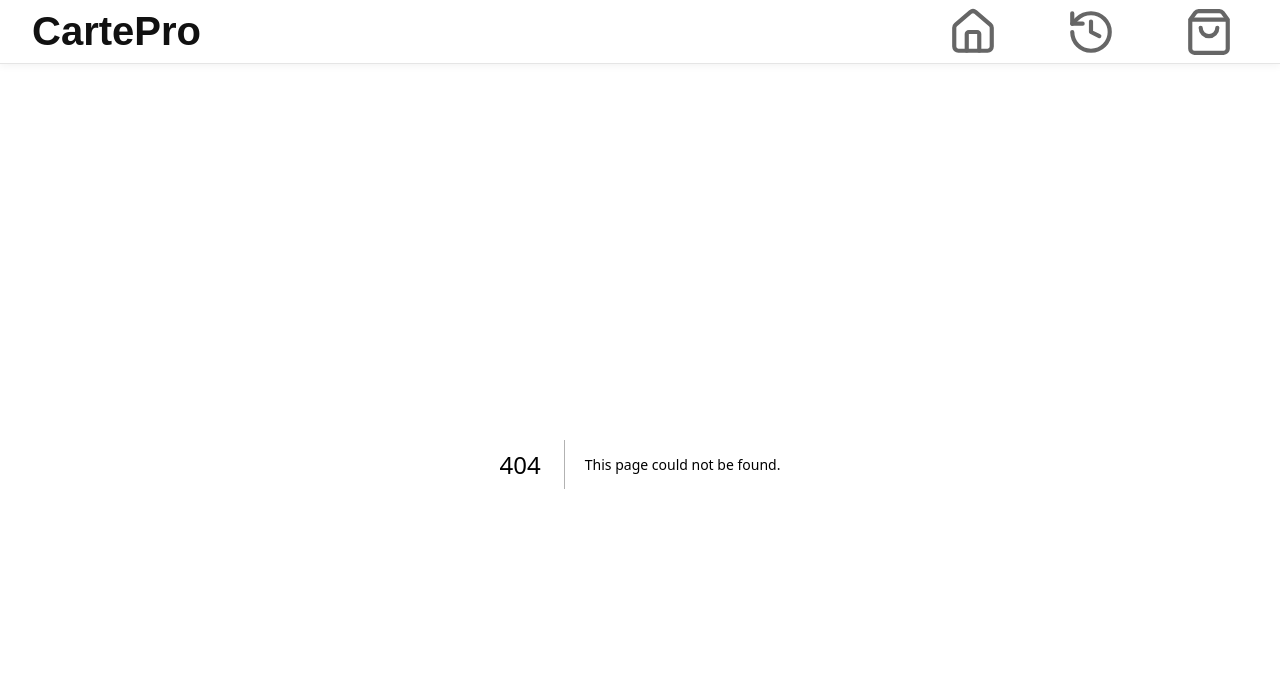
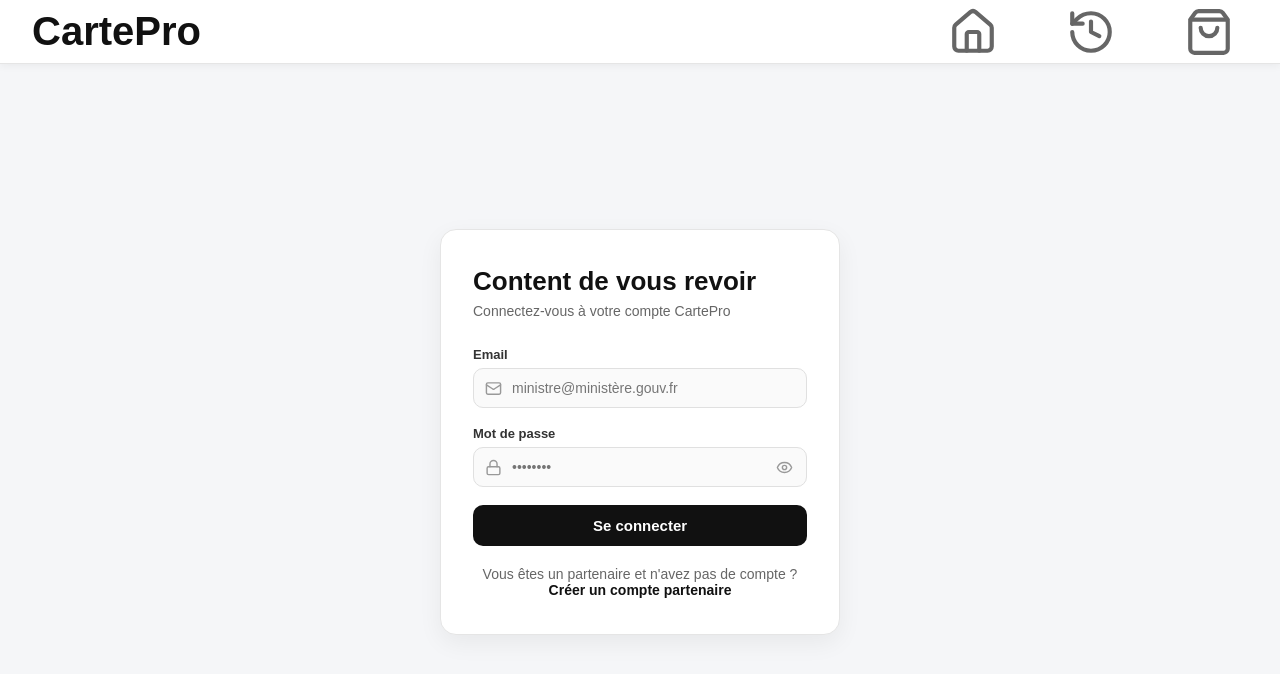
Before and after one commit to Tinto57/survivor_pool_mirror, a Next.js app in the folder frontend/: page /login in a window 1280 px wide. Before the commit this address had no page. Shown: the top 674 px of the page. Built offline with nearby package versions, Linux system fonts and the light colour scheme.

Commit message:
[ADD] Login page (not finished

```diff
--- /dev/null
+++ b/frontend/app/lib/validation.ts
@@ -0,0 +1,23 @@
+const EMAIL_REGEX = /^[^\s@]+@[^\s@]+\.[^\s@]+$/;
+
+export function isValidEmail(email: string): boolean {
+    return EMAIL_REGEX.test(email);
+}
+
+export type PasswordRequirement = {
+    id: string;
+    label: string;
+    test: (password: string) => boolean;
+};
+
+export const PASSWORD_REQUIREMENTS: PasswordRequirement[] = [
+    { id: "length", label: "Au moins 8 caractères", test: (p) => p.length >= 8 },
+    { id: "lower", label: "Une minuscule", test: (p) => /[a-z]/.test(p) },
+    { id: "upper", label: "Une majuscule", test: (p) => /[A-Z]/.test(p) },
+    { id: "digit", label: "Un chiffre", test: (p) => /\d/.test(p) },
+    { id: "special", label: "Un caractère spécial", test: (p) => /[^A-Za-z0-9]/.test(p) },
+];
+
+export function isStrongPassword(password: string): boolean {
+    return PASSWORD_REQUIREMENTS.every((r) => r.test(password));
+}
--- /dev/null
+++ b/frontend/app/login/page.tsx
@@ -0,0 +1,105 @@
+"use client";
+
+import { useState, FormEvent } from "react";
+import Link from "next/link";
+import styles from "../components/AuthForm/AuthForm.module.css";
+import { Mail, Lock, Eye, EyeOff } from "lucide-react";
+import { isValidEmail } from "../lib/validation";
+
+export default function LoginPage() {
+    const [email, setEmail] = useState("");
+    const [password, setPassword] = useState("");
+    const [showPassword, setShowPassword] = useState(false);
+    const [error, setError] = useState<string | null>(null);
+    const [loading, setLoading] = useState(false);
+
+    async function handleSubmit(e: FormEvent) {
+        e.preventDefault();
+        setError(null);
+
+        if (!email || !password) {
+            setError("Merci de remplir tous les champs.");
+            return;
+        }
+
+        if (!isValidEmail(email)) {
+            setError("Adresse email invalide.");
+            return;
+        }
+
+        setLoading(true);
+        try {
+            // TODO: brancher sur POST /api/accounts/token
+            // payload: { username: email, password } — l'email sert d'identifiant.
+            // puis stocker le token (access/refresh) et rediriger selon le rôle.
+        } finally {
+            setLoading(false);
+        }
+    }
+
+    return (
+        <div className={styles.wrapper}>
+            <div className={styles.card}>
+                <h1 className={styles.title}>Content de vous revoir</h1>
+                <p className={styles.subtitle}>Connectez-vous à votre compte CartePro</p>
+
+                <form onSubmit={handleSubmit}>
+                    <div className={styles.field}>
+                        <label className={styles.label} htmlFor="email">
+                            Email
+                        </label>
+                        <div className={styles.inputWrapper}>
+                            <Mail />
+                            <input
+                                id="email"
+                                type="email"
+                                className={styles.input}
+                                placeholder="ministre@ministère.gouv.fr"
+                                value={email}
+                                onChange={(e) => setEmail(e.target.value)}
+                                autoComplete="email"
+                            />
+                        </div>
+                    </div>
+
+                    <div className={styles.field}>
+                        <label className={styles.label} htmlFor="password">
+                            Mot de passe
+                        </label>
+                        <div className={styles.inputWrapper}>
+                            <Lock />
+                            <input
+                                id="password"
+                                type={showPassword ? "text" : "password"}
+                                className={styles.input}
+                                placeholder="••••••••"
+                                value={password}
+                                onChange={(e) => setPassword(e.target.value)}
+                                autoComplete="current-password"
+                            />
+                            <button
+                                type="button"
+                                className={styles.passwordToggle}
+                                onClick={() => setShowPassword((v) => !v)}
+                                aria-label={showPassword ? "Masquer le mot de passe" : "Afficher le mot de passe"}
+                            >
+                                {showPassword ? <EyeOff /> : <Eye />}
+                            </button>
+                        </div>
+                    </div>
+
+                    {error && <p className={styles.error}>{error}</p>}
+
+                    <button type="submit" className={styles.submit} disabled={loading}>
+                        {loading ? "Connexion..." : "Se connecter"}
+                    </button>
+                </form>
+
+                <p className={styles.switch}>
+                    Vous êtes un partenaire et n&apos;avez pas de compte ?{" "}
+                    <Link href="/register">Créer un compte partenaire</Link>
+                </p>
+            </div>
+        </div>
+    );
+}
```
